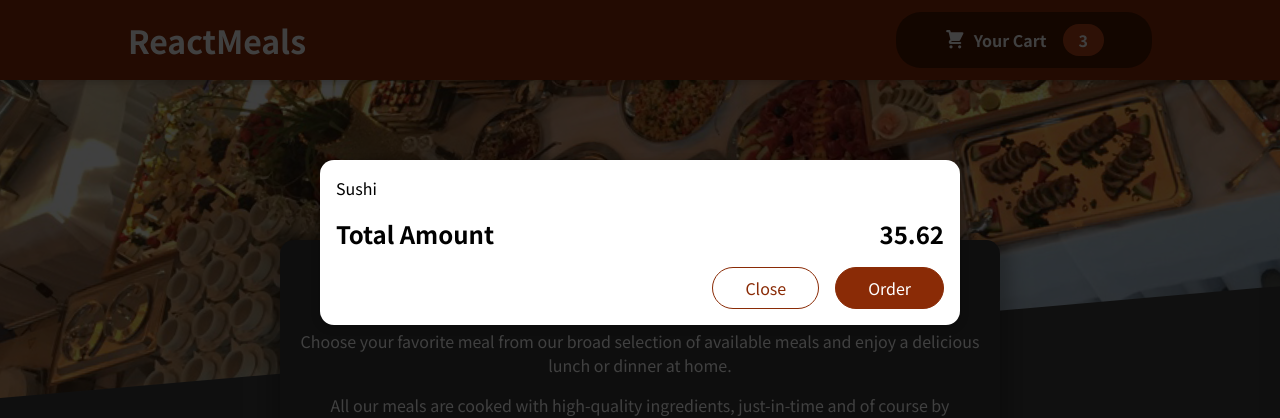
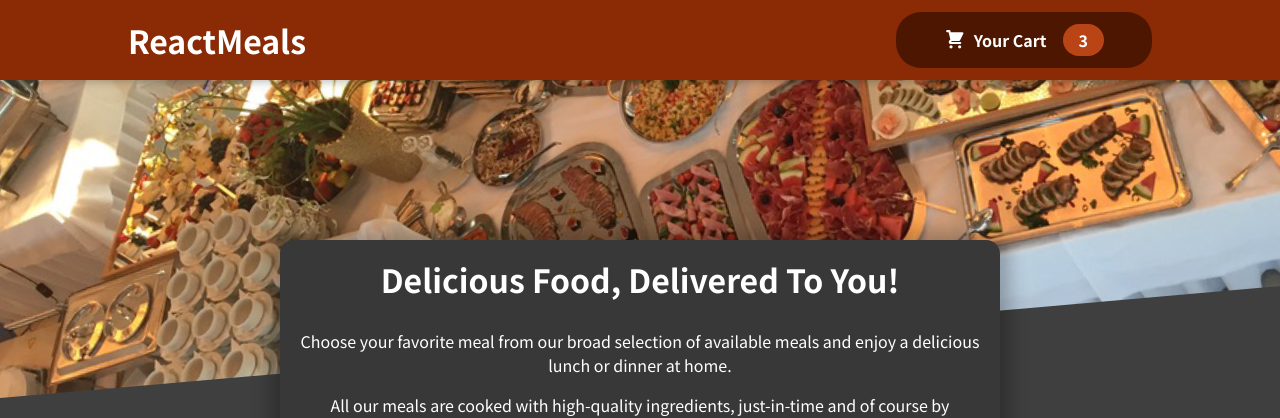
Before and after one commit to lucascouto/food-order-app, a React (Create React App) app: page / in a window 1280 px wide. Shown: the top 418 px of the page. Built offline with nearby package versions, Linux system fonts and the light colour scheme; the HTML template or start-up script is replaced by a standard one.

Commit message:
Adds state to close and open modal

```diff
--- a/src/App.js
+++ b/src/App.js
@@ -1,12 +1,24 @@
+import { useState } from 'react';
+
 import Cart from './components/Cart/Cart';
 import Header from './components/Layout/Header';
 import Meals from './components/Meals/Meals';
 
 function App() {
+  const [cartIsShown, setCartIsShown] = useState(false);
+
+  const showCartHandler = () => {
+    setCartIsShown(true);
+  };
+
+  const hideCartHander = () => {
+    setCartIsShown(false);
+  };
+
   return (
     <>
-      <Cart />
-      <Header />
+      {cartIsShown && <Cart onClose={hideCartHander} />}
+      <Header onShowCart={showCartHandler} />
       <main>
         <Meals />
       </main>
--- a/src/components/Cart/Cart.js
+++ b/src/components/Cart/Cart.js
@@ -11,14 +11,16 @@
   );
 
   return (
-    <Modal>
+    <Modal onClose={props.onClose}>
       {cartItems}
       <div className={classes.total}>
         <span>Total Amount</span>
         <span>35.62</span>
       </div>
       <div className={classes.actions}>
-        <button className={classes['button--alt']}>Close</button>
+        <button className={classes['button--alt']} onClick={props.onClose}>
+          Close
+        </button>
         <button className={classes.button}>Order</button>
       </div>
     </Modal>
--- a/src/components/Layout/Header.js
+++ b/src/components/Layout/Header.js
@@ -7,7 +7,7 @@
     <>
       <header className={classes.header}>
         <h1>ReactMeals</h1>
-        <HeaderCartButton />
+        <HeaderCartButton onClick={props.onShowCart} />
       </header>
       <div className={classes['main-image']}>
         <img src={mealsImage} alt="A table full of delicious food!" />
--- a/src/components/Layout/HeaderCartButton.js
+++ b/src/components/Layout/HeaderCartButton.js
@@ -3,7 +3,7 @@
 
 const HeaderCartButton = (props) => {
   return (
-    <button className={classes.button}>
+    <button className={classes.button} onClick={props.onClick}>
       <span className={classes.icon}>
         <CartIcon />
       </span>
--- a/src/components/UI/Modal.js
+++ b/src/components/UI/Modal.js
@@ -3,7 +3,7 @@
 import classes from './Modal.module.css';
 
 const Backdrop = (props) => {
-  return <div className={classes.backdrop} />;
+  return <div className={classes.backdrop} onClick={props.onClose} />;
 };
 
 const ModalOverlay = (props) => {
@@ -19,7 +19,10 @@
 const Modal = (props) => {
   return (
     <>
-      {ReactDOM.createPortal(<Backdrop />, portalElement)}
+      {ReactDOM.createPortal(
+        <Backdrop onClose={props.onClose} />,
+        portalElement
+      )}
       {ReactDOM.createPortal(
         <ModalOverlay>{props.children}</ModalOverlay>,
         portalElement
```
